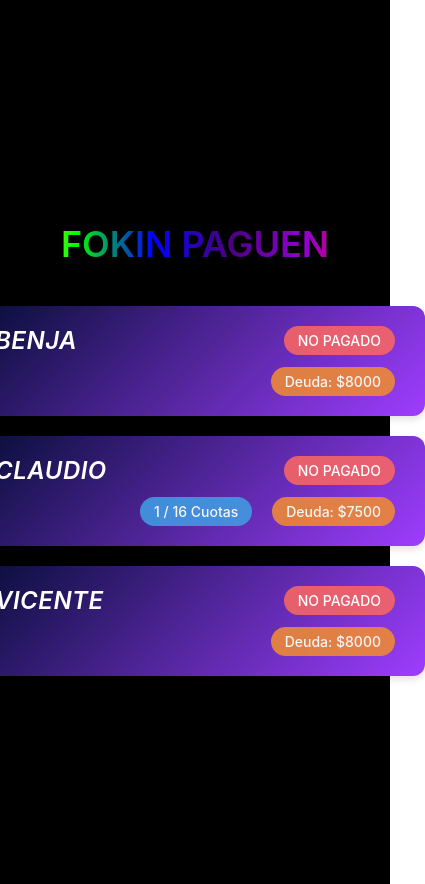
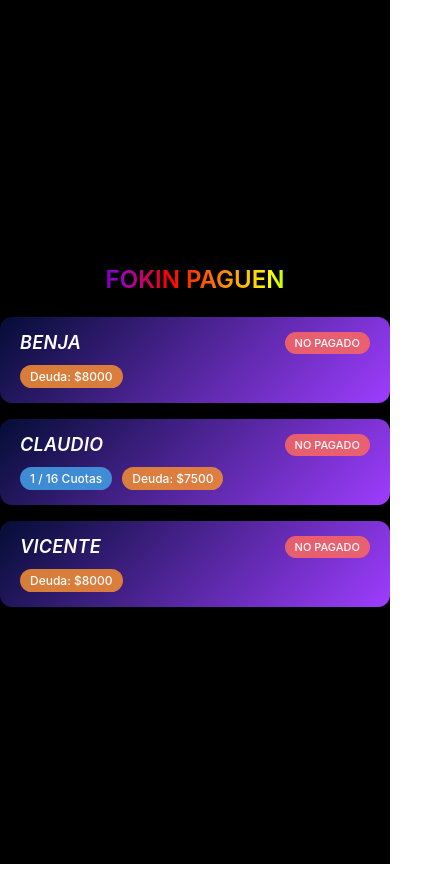
Before and after one commit to JavierQaZ/deudas-team, a React (Create React App) app: page / in a window 390 px wide. Shown: the whole page, 425 px wide, since content can reach past the window. Built offline with nearby package versions, Linux system fonts and the light colour scheme.

Commit message:
fix estilos

```diff
--- a/src/App.css
+++ b/src/App.css
@@ -26,7 +26,8 @@
   -webkit-background-clip: text;
   -webkit-text-fill-color: transparent;
   background-clip: text;
-  animation: rainbow-animation 0.2s linear infinite;
+  animation: rainbow-animation 3s linear infinite;
+  text-align: center;
 }
 
 @keyframes rainbow-animation {
@@ -37,3 +38,27 @@
     background-position: 200% 0%;
   }
 }
+
+/* Tablets y pantallas medianas */
+@media (max-width: 768px) {
+  .app-container {
+    padding: 15px;
+  }
+
+  .app-title {
+    font-size: 28px;
+    margin-bottom: 20px;
+  }
+}
+
+/* Móviles */
+@media (max-width: 480px) {
+  .app-container {
+    padding: 10px;
+  }
+
+  .app-title {
+    font-size: 24px;
+    margin-bottom: 15px;
+  }
+}
--- a/src/components/deudor.css
+++ b/src/components/deudor.css
@@ -2,16 +2,18 @@
   background: linear-gradient(135deg, #040d35 0%, #9e3dff 100%);
   border-radius: 12px;
   padding: 20px 30px;
-  box-shadow: 0 4px 6px #0000001a;
+  box-shadow: 0 4px 6px rgba(0, 0, 0, 0.1);
   margin: 10px 0;
   transition: transform 0.2s ease, box-shadow 0.2s ease;
-  width: 400px;
-	position: relative;
+  min-width: 500px;
+  max-width: 800px;
+  position: relative;
+  width: 100%;
 }
 
 .deu-container:hover {
   transform: translateY(-2px);
-  box-shadow: 0 6px 12px #00000026;
+  box-shadow: 0 6px 12px rgba(0, 0, 0, 0.15);
 }
 
 .deu-info {
@@ -26,8 +28,9 @@
   font-size: 24px;
   font-weight: 600;
   letter-spacing: 0.5px;
-	text-transform: uppercase;
-	font-style: italic;
+  text-transform: uppercase;
+  font-style: italic;
+  padding-right: 120px;
 }
 
 .estado {
@@ -48,14 +51,14 @@
   gap: 20px;
   align-items: center;
   flex-wrap: wrap;
-	justify-content: flex-end;
+  justify-content: flex-end;
 }
 
 .deu-detalles span {
-  background: #ffffff33;
+  background: rgba(255, 255, 255, 0.2);
   padding: 6px 14px;
   border-radius: 20px;
-  color: #f5f5f5;
+  color: white;
   font-size: 14px;
   font-weight: 500;
   backdrop-filter: blur(10px);
@@ -75,5 +78,84 @@
 
 .deu-deuda {
   background: rgba(237, 137, 54, 0.9) !important;
-	font-weight: 600;
+  font-weight: 600;
 }
+
+/* Tablets y pantallas medianas */
+@media (max-width: 768px) {
+  .deu-container {
+    min-width: 350px;
+    padding: 18px 25px;
+  }
+
+  .deu-nombre {
+    font-size: 20px;
+    padding-right: 110px;
+  }
+
+  .estado {
+    font-size: 12px;
+    padding: 5px 12px;
+    right: 25px;
+  }
+
+  .deu-detalles span {
+    font-size: 13px;
+    padding: 5px 12px;
+  }
+}
+
+/* Móviles */
+@media (max-width: 480px) {
+  .deu-container {
+    min-width: unset;
+    width: calc(100% - 20px);
+    padding: 15px 20px;
+    margin: 8px 0;
+  }
+
+  .deu-nombre {
+    font-size: 18px;
+    padding-right: 100px;
+    letter-spacing: 0.3px;
+  }
+
+  .estado {
+    font-size: 11px;
+    padding: 4px 10px;
+    top: 15px;
+    right: 20px;
+  }
+
+  .deu-detalles {
+    gap: 10px;
+    justify-content: flex-start;
+  }
+
+  .deu-detalles span {
+    font-size: 12px;
+    padding: 4px 10px;
+  }
+}
+
+/* Móviles muy pequeños */
+@media (max-width: 360px) {
+  .deu-container {
+    padding: 12px 15px;
+  }
+
+  .deu-nombre {
+    font-size: 16px;
+    padding-right: 90px;
+  }
+
+  .estado {
+    font-size: 10px;
+    padding: 3px 8px;
+  }
+
+  .deu-detalles span {
+    font-size: 11px;
+    padding: 3px 8px;
+  }
+}
```
